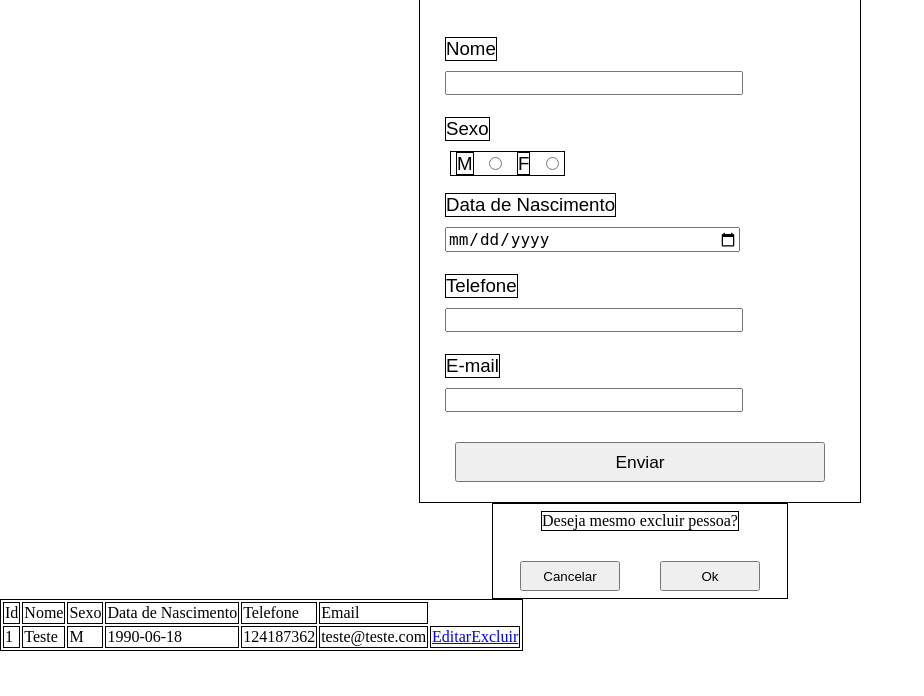
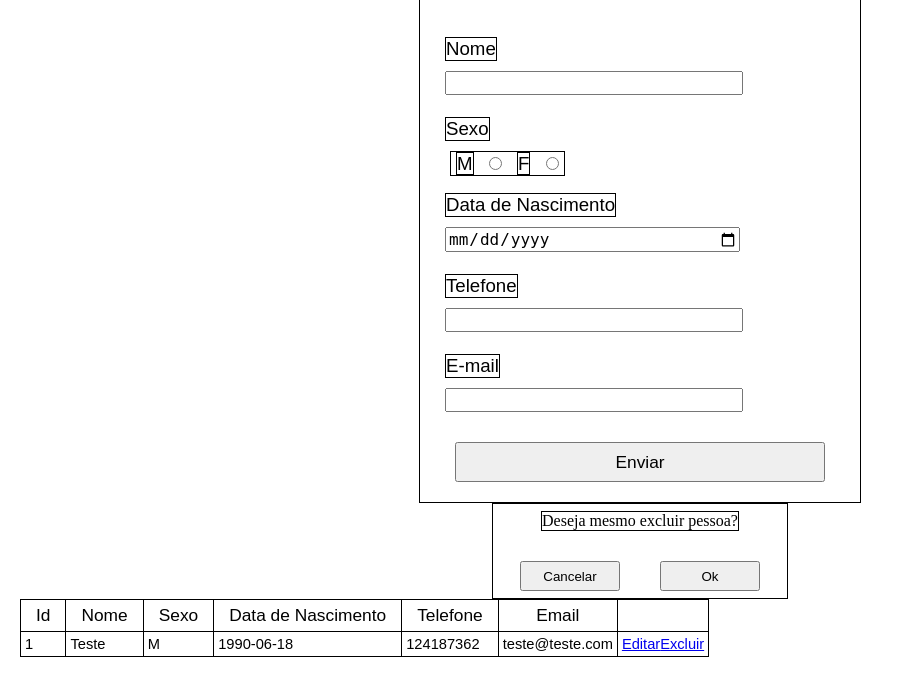
Before and after one commit to Rauatorres/crud-php, a PHP site: page / in a window 1280 px wide. Shown: the part 19-715 px from the top of the page, without its empty margins (0-924 px from the left). Run offline with PHP 8.4, Linux system fonts and the light colour scheme.

Commit message:
tamanhos e posicionamento da tabela

```diff
--- a/index.php
+++ b/index.php
@@ -34,15 +34,16 @@
         <input type="button" id="excluirOkButton" name="" value="Ok">
     </form>
     <table>
-        <tr>
+        <tr id="linhaAtributosTabela">
             <td>Id</td>
             <td>Nome</td>
             <td>Sexo</td>
             <td>Data de Nascimento</td>
             <td>Telefone</td>
             <td>Email</td>
+            <td id="vazioTabela"></td>
         </tr>
-        <tr>
+        <tr class="linhaInstanciasTabela">
             <td>1</td>
             <td>Teste</td>
             <td>M</td>
--- a/style.css
+++ b/style.css
@@ -60,3 +60,18 @@ label, div{
 p{
 	margin-top: 0;
 }
+
+table{
+	margin-left: 20px;
+	border-collapse: collapse;
+	font-family: Arial, sans-serif;
+}
+#linhaAtributosTabela td{
+	text-align: center;
+	font-size: 13pt;
+	padding: 5px 15px;
+}
+.linhaInstanciasTabela td{
+	font-size: 11pt;
+	padding: 4px;
+}
```
